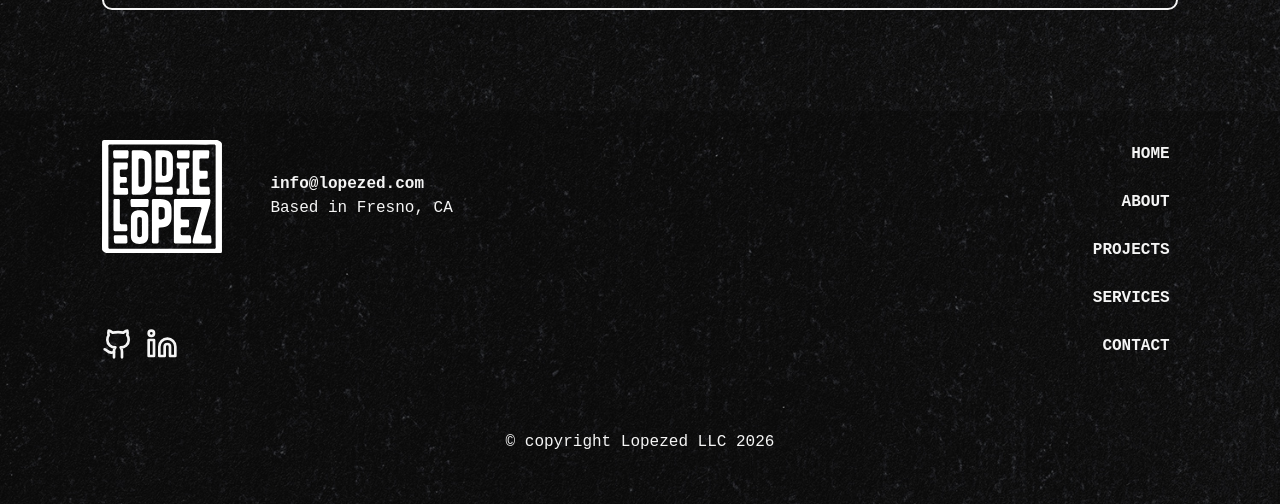
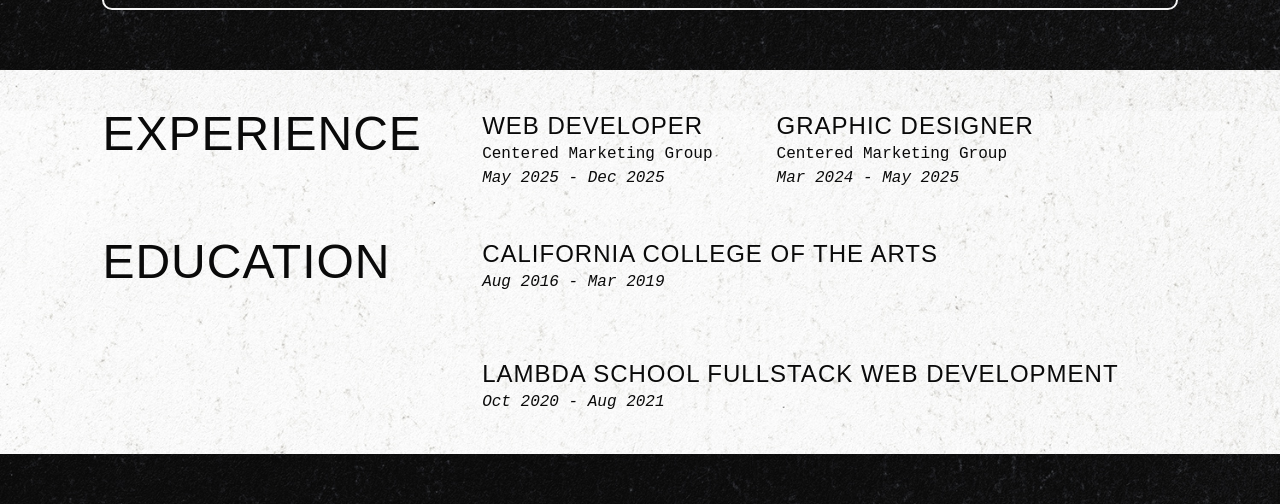
Before and after one commit to Eddie98Lopez/portfolio-site, a Next.js app: page /about in a window 1280 px wide. Shown: the part 742-1246 px from the top of the page. Built offline with nearby package versions, Linux system fonts and the light colour scheme; a web font is replaced by a local one.

Commit message:
added some seo and other sections to the about page

```diff
--- a/app/about/page.tsx
+++ b/app/about/page.tsx
@@ -2,6 +2,62 @@ import React from "react";
 import { Section } from "@/components/ui/section";
 import IdeWrapper from "@/components/Home/ide-wrapper";
 import { TypewriterCarousel } from "@/components/Home/hero";
+import { Metadata } from "next";
+
+export const metadata: Metadata = {
+  title: "About Me | Eddie Lopez | Frontend Devloper & Designer",
+  description: `I’m Eduardo “Eddie” Lopez, a designer turned frontend engineer with agency experience, focused on building thoughtful, well-crafted web interfaces.`,
+  keywords: [
+    "about frontend engineer",
+    "about web developer",
+    "designer turned frontend engineer",
+    "ui focused developer",
+    "frontend engineer background",
+    "web developer experience",
+    "agency frontend developer",
+    "creative frontend engineer",
+    "eduardo lopez frontend engineer",
+    "eddie lopez web developer",
+    "design and development background",
+  ],
+};
+
+export const Resume = () => {
+  return (
+    <Section>
+      <div className="lg:grid lg:grid-cols-[1fr_2fr] flex flex-col gap-8">
+        <h2 className="text-5xl">Experience</h2>
+        <ul className="flex flex-col lg:flex-row  lg:gap-16 gap-8 flex-wrap">
+          <li>
+            <h3 className="text-2xl ">Web Developer</h3>
+            <p>Centered Marketing Group</p>
+            <p className="italic">May 2025 - Dec 2025</p>
+          </li>
+          <li>
+            <h3 className="text-2xl ">Graphic Designer</h3>
+            <p>Centered Marketing Group</p>
+            <p className="italic">Mar 2024 - May 2025</p>
+          </li>
+        </ul>
+      </div>
+      <div className="lg:grid lg:grid-cols-[1fr_2fr] flex flex-col gap-8 mt-12">
+        <h2 className="text-5xl">Education</h2>
+        <ul className="flex flex-col lg:flex-row  lg:gap-16 gap-8  flex-wrap">
+          <li>
+            <h3 className="text-2xl ">California College of the Arts</h3>
+            <p className="italic">Aug 2016 - Mar 2019</p>
+          </li>
+          <li>
+            <h3 className="text-2xl ">
+              Lambda School Fullstack Web Development
+            </h3>
+            <p className="italic">Oct 2020 - Aug 2021</p>
+          </li>
+        </ul>
+      </div>
+    </Section>
+  );
+};
 
 export const About = () => {
   return (
@@ -55,6 +111,7 @@ export const About = () => {
           </div>
         </div>
       </Section>
+      <Resume />
 
       {/*       <Section>Reading List</Section>
       <Section>Expereience resume Style</Section>
```
